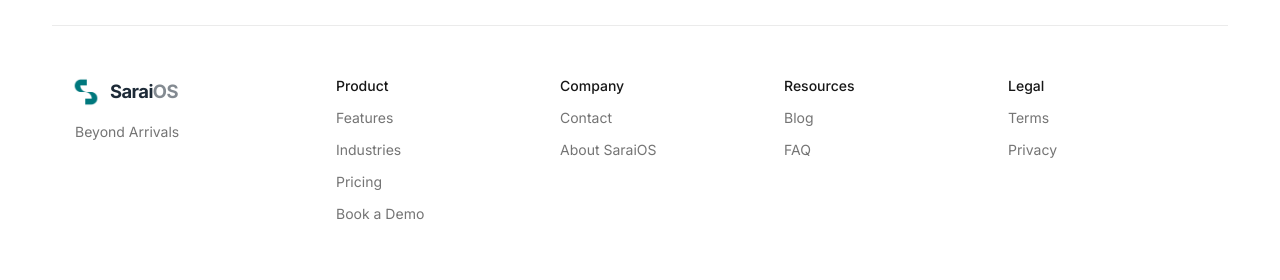
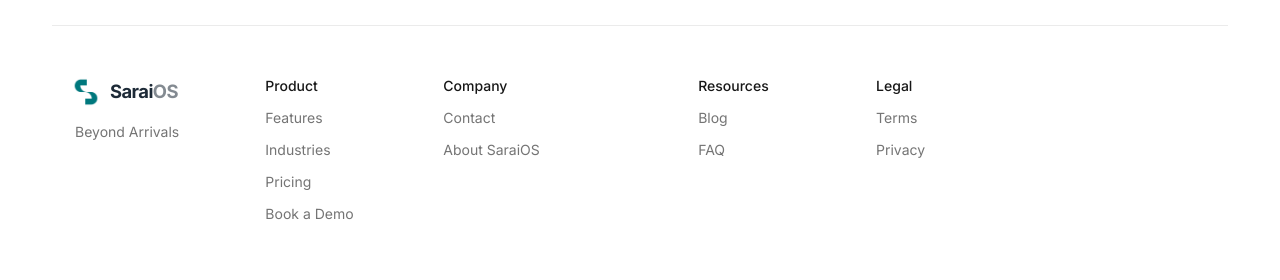
Before and after one commit to abdulrhhkahn/SaraiOS, a Next.js app: page / in a window 1280 px wide. Shown: the part 8335-8615 px from the top of the page. Built offline with nearby package versions, Linux system fonts and the light colour scheme; no server answers.

Commit message:
Add files via upload

```diff
--- a/components/layout/Footer.tsx
+++ b/components/layout/Footer.tsx
@@ -78,7 +78,7 @@
       {/* Links: same width as the sections and the header, inset like the header pill so the logos line up. */}
       <Container>
         <div className="border-t border-black/[0.08] px-4 pt-11 pb-8 sm:px-5">
-          <div className="grid grid-cols-2 gap-x-6 gap-y-8 sm:grid-cols-4 lg:grid-cols-[1.2fr_1fr_1fr_1fr_1fr]">
+          <div className="grid grid-cols-2 gap-x-6 gap-y-8 sm:grid-cols-3 lg:grid-cols-[1.1fr_1fr_1.5fr_1fr_1fr_1fr]">
             <div className="col-span-full lg:col-span-1">
               <Logo />
               <p className="mt-2 ml-[3px] text-sm text-ink/60">{siteConfig.footerTagline}</p>
```
